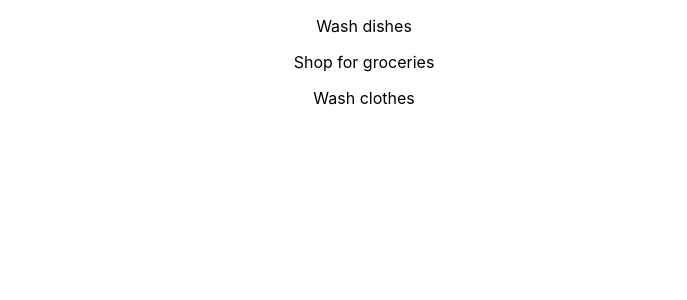
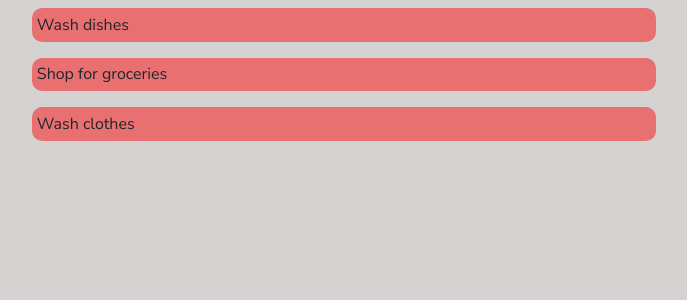
Before and after one commit to Evaldas22/todo-app, a React (Create React App) app: page / in a window 1280 px wide. Shown: the top 300 px of the page, without its empty margins (296-983 px from the left). Built offline with nearby package versions, Linux system fonts and the light colour scheme.

Commit message:
Added some style

```diff
--- a/src/components/App.js
+++ b/src/components/App.js
@@ -12,7 +12,7 @@ const todoList = [
 class App extends Component {
   render() {
     return (
-      <div className="App">
+      <div className='App'>
         <TodoList todoList={todoList} />
       </div>
     );
--- a/src/components/TodoItem.js
+++ b/src/components/TodoItem.js
@@ -4,7 +4,7 @@ import './style/TodoItem.css';
 const TodoItem = (props) => {
     return (
         <div>
-            <p>{props.item}</p>
+            <p className='todoItem'>{props.item}</p>
         </div>
     )
 }
--- a/src/components/TodoList.js
+++ b/src/components/TodoList.js
@@ -6,9 +6,7 @@ const TodoList = (props) => {
 
     return (
         <div className='todoList'>
-            <ul>
-                {props.todoList.map((todo, i) => <TodoItem item={todo}/>)}
-            </ul>
+            {props.todoList.map((todo, i) => <TodoItem item={todo}/>)}
         </div>
     )
 }
--- a/src/components/style/App.css
+++ b/src/components/style/App.css
@@ -1,3 +1,5 @@
 .App {
-  text-align: center;
+  display: flex;
+  flex-direction: column;
+  align-items: center;
 }
--- a/src/components/style/TodoItem.css
+++ b/src/components/style/TodoItem.css
@@ -0,0 +1,6 @@
+.todoItem {
+    margin: 0.5rem;
+    padding: 0.3rem;
+    background-color: rgba(255, 0, 0, 0.466);
+    border-radius: 10px;
+}
--- a/src/components/style/TodoList.css
+++ b/src/components/style/TodoList.css
@@ -0,0 +1,5 @@
+.todoList {
+    display: flex;
+    flex-direction: column;
+    width: 50%;
+}
--- a/src/index.css
+++ b/src/index.css
@@ -1,14 +1,12 @@
+@import url("https://fonts.googleapis.com/css?family=Nunito+Sans:400,700");
+
 body {
   margin: 0;
   padding: 0;
-  font-family: -apple-system, BlinkMacSystemFont, "Segoe UI", "Roboto", "Oxygen",
-    "Ubuntu", "Cantarell", "Fira Sans", "Droid Sans", "Helvetica Neue",
-    sans-serif;
-  -webkit-font-smoothing: antialiased;
-  -moz-osx-font-smoothing: grayscale;
+  font-family: "Nunito Sans", sans-serif;
 }
 
-code {
-  font-family: source-code-pro, Menlo, Monaco, Consolas, "Courier New",
-    monospace;
+#root{
+  height: 100vh;
+  background-color: rgba(206, 202, 202, 0.842);
 }
--- a/src/index.js
+++ b/src/index.js
@@ -1,8 +1,9 @@
 import React from 'react';
 import ReactDOM from 'react-dom';
-import './index.css';
 import App from './components/App';
 import * as serviceWorker from './serviceWorker';
+import 'bootstrap/dist/css/bootstrap.css';
+import './index.css';
 
 ReactDOM.render(<App />, document.getElementById('root'));
 
```
